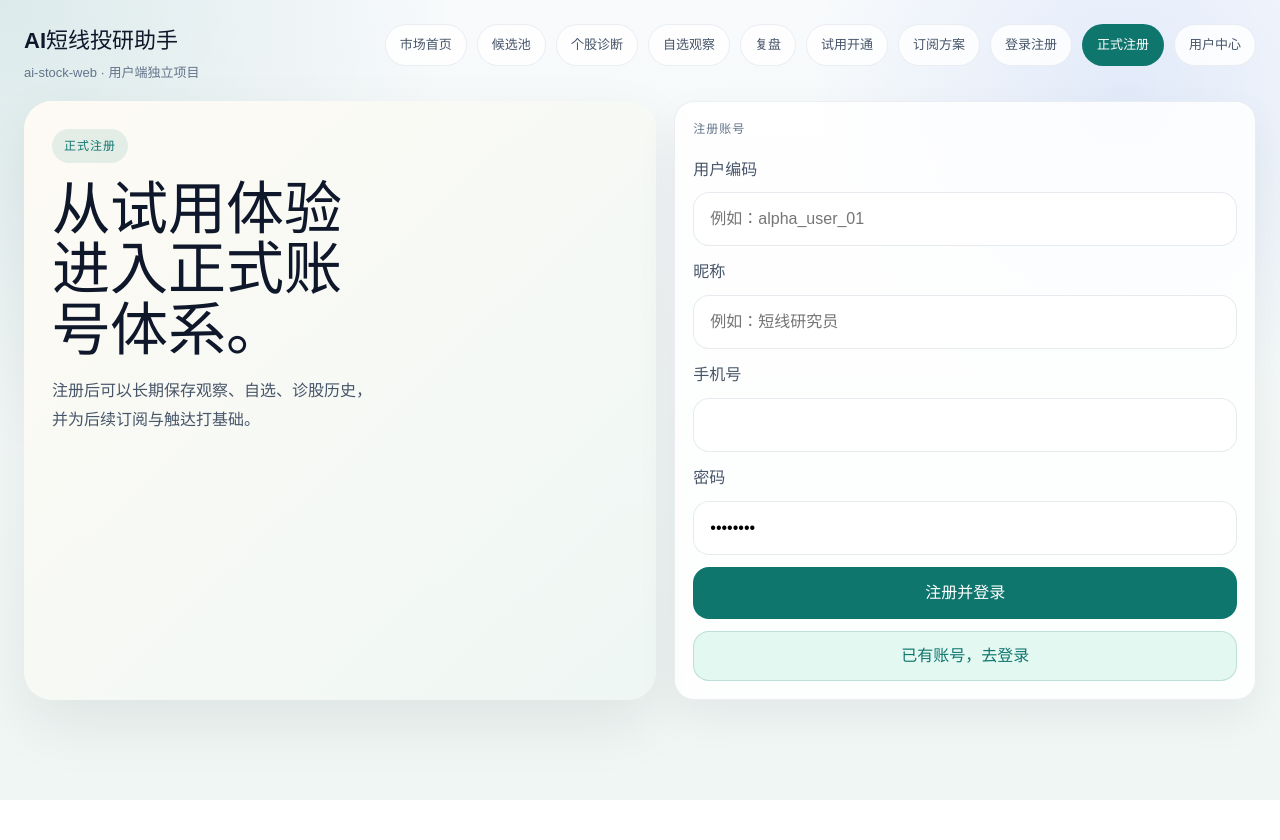
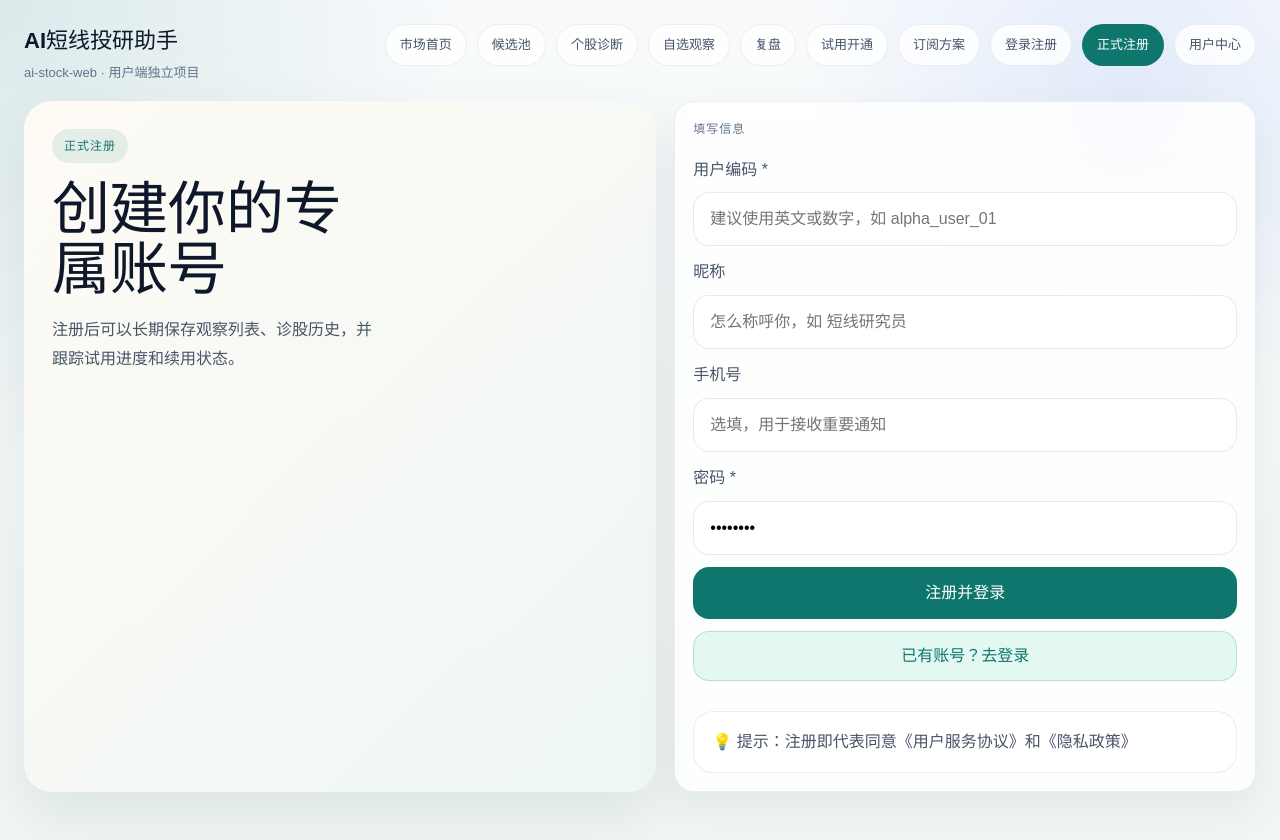
Before and after one commit to wengyanji-cyber/ai-stock-selection, a React (Vite) app in the folder ai-stock-web/: page /register in a window 1280 px wide. Before the commit the page ends 800 px from the top, so only its background shows below. Built offline with nearby package versions, Linux system fonts and the light colour scheme.

Commit message:
feat: 优化登录注册页面的错误提示和文案
改进登录体验，错误提示更友好易懂
- 登录页默认账号改为 demo_user
- 401/404 错误提示人性化
- 注册页添加表单验证
- 添加演示账号提示卡片
- 文案更亲切，使用第二人称

```diff
--- a/ai-stock-web/src/pages/LoginPage.tsx
+++ b/ai-stock-web/src/pages/LoginPage.tsx
@@ -5,7 +5,7 @@ import { loginUserAccount } from '../api/demoApi'
 function LoginPage() {
   const navigate = useNavigate()
   const location = useLocation()
-  const [form, setForm] = useState({ userCode: 'trial_user_a', password: '12345678' })
+  const [form, setForm] = useState({ userCode: 'demo_user', password: 'demo123456' })
   const [isSubmitting, setIsSubmitting] = useState(false)
   const [error, setError] = useState('')
 
@@ -22,7 +22,17 @@ function LoginPage() {
       const redirect = new URLSearchParams(location.search).get('redirect') || '/account'
       navigate(redirect)
     } catch (submitError) {
-      setError(submitError instanceof Error ? submitError.message : '登录失败')
+      if (submitError instanceof Error) {
+        if (submitError.message.includes('401')) {
+          setError('账号或密码错误，请检查后重试。')
+        } else if (submitError.message.includes('404')) {
+          setError('账号不存在，请先注册或试用登录。')
+        } else {
+          setError(submitError.message)
+        }
+      } else {
+        setError('登录失败，请稍后重试。')
+      }
     } finally {
       setIsSubmitting(false)
     }
@@ -33,8 +43,8 @@ function LoginPage() {
       <section className="hero-panel">
         <div className="hero-copy">
           <span className="eyebrow">登录注册</span>
-          <h1>先建立信任，再进入产品和试用流程。</h1>
-          <p>注册之后可以保存自选、同步诊股历史、查看试用进度和续用状态。</p>
+          <h1>欢迎回来！</h1>
+          <p>登录后可以保存自选股票、同步诊股历史、查看试用进度和续用状态。</p>
         </div>
       </section>
       <section className="panel-card form-panel">
@@ -42,19 +52,27 @@ function LoginPage() {
         <div className="stack-list">
           <label className="form-field">
             <span>用户编码</span>
-            <input value={form.userCode} onChange={(event) => setForm((current) => ({ ...current, userCode: event.target.value }))} placeholder="例如：trial_user_a" />
+            <input value={form.userCode} onChange={(event) => setForm((current) => ({ ...current, userCode: event.target.value }))} placeholder="请输入用户编码" />
           </label>
           <label className="form-field">
             <span>密码</span>
             <input type="password" value={form.password} onChange={(event) => setForm((current) => ({ ...current, password: event.target.value }))} placeholder="请输入密码" />
           </label>
           <button className="primary-button" type="button" onClick={() => void handleSubmit()} disabled={isSubmitting}>
-            {isSubmitting ? '登录中...' : '登录并进入用户中心'}
+            {isSubmitting ? '登录中...' : '登录'}
           </button>
-          <button className="secondary-button" type="button" onClick={() => navigate('/register')} disabled={isSubmitting}>
-            去正式注册
-          </button>
-          {error ? <div className="note-card error-card">登录接口异常：{error}</div> : null}
+          <div className="action-row">
+            <button className="secondary-button" type="button" onClick={() => navigate('/trial')} disabled={isSubmitting}>
+              试用登录
+            </button>
+            <button className="secondary-button" type="button" onClick={() => navigate('/register')} disabled={isSubmitting}>
+              注册新账号
+            </button>
+          </div>
+          {error ? <div className="note-card error-card">{error}</div> : null}
+          <div className="note-card">
+            <strong>💡 提示：</strong>演示账号 <code>demo_user</code> / <code>demo123456</code>
+          </div>
         </div>
       </section>
     </div>
--- a/ai-stock-web/src/pages/RegisterPage.tsx
+++ b/ai-stock-web/src/pages/RegisterPage.tsx
@@ -13,12 +13,35 @@ function RegisterPage() {
     setIsSubmitting(true)
     setError('')
 
+    // 简单验证
+    if (!form.userCode?.trim()) {
+      setError('请填写用户编码，建议使用英文或数字组合。')
+      setIsSubmitting(false)
+      return
+    }
+
+    if (!form.password || form.password.length < 6) {
+      setError('密码长度至少 6 位，请重新设置。')
+      setIsSubmitting(false)
+      return
+    }
+
     try {
       await registerUserAccount(form)
       const redirect = new URLSearchParams(location.search).get('redirect') || '/account'
       navigate(redirect)
     } catch (submitError) {
-      setError(submitError instanceof Error ? submitError.message : '注册失败')
+      if (submitError instanceof Error) {
+        if (submitError.message.includes('409')) {
+          setError('该账号已被注册，请换一个试试。')
+        } else if (submitError.message.includes('400')) {
+          setError('密码格式不符合要求，请使用字母 + 数字组合。')
+        } else {
+          setError(submitError.message)
+        }
+      } else {
+        setError('注册失败，请稍后重试。')
+      }
     } finally {
       setIsSubmitting(false)
     }
@@ -29,36 +52,39 @@ function RegisterPage() {
       <section className="hero-panel">
         <div className="hero-copy">
           <span className="eyebrow">正式注册</span>
-          <h1>从试用体验进入正式账号体系。</h1>
-          <p>注册后可以长期保存观察、自选、诊股历史，并为后续订阅与触达打基础。</p>
+          <h1>创建你的专属账号</h1>
+          <p>注册后可以长期保存观察列表、诊股历史，并跟踪试用进度和续用状态。</p>
         </div>
       </section>
       <section className="panel-card form-panel">
-        <div className="section-kicker">注册账号</div>
+        <div className="section-kicker">填写信息</div>
         <div className="stack-list">
           <label className="form-field">
-            <span>用户编码</span>
-            <input value={form.userCode} onChange={(event) => setForm((current) => ({ ...current, userCode: event.target.value }))} placeholder="例如：alpha_user_01" />
+            <span>用户编码 *</span>
+            <input value={form.userCode} onChange={(event) => setForm((current) => ({ ...current, userCode: event.target.value }))} placeholder="建议使用英文或数字，如 alpha_user_01" />
           </label>
           <label className="form-field">
             <span>昵称</span>
-            <input value={form.nickname} onChange={(event) => setForm((current) => ({ ...current, nickname: event.target.value }))} placeholder="例如：短线研究员" />
+            <input value={form.nickname} onChange={(event) => setForm((current) => ({ ...current, nickname: event.target.value }))} placeholder="怎么称呼你，如 短线研究员" />
           </label>
           <label className="form-field">
             <span>手机号</span>
-            <input value={form.mobile} onChange={(event) => setForm((current) => ({ ...current, mobile: event.target.value }))} />
+            <input value={form.mobile} onChange={(event) => setForm((current) => ({ ...current, mobile: event.target.value }))} placeholder="选填，用于接收重要通知" />
           </label>
           <label className="form-field">
-            <span>密码</span>
-            <input type="password" value={form.password} onChange={(event) => setForm((current) => ({ ...current, password: event.target.value }))} />
+            <span>密码 *</span>
+            <input type="password" value={form.password} onChange={(event) => setForm((current) => ({ ...current, password: event.target.value }))} placeholder="至少 6 位，建议字母 + 数字组合" />
           </label>
           <button className="primary-button" type="button" onClick={() => void handleSubmit()} disabled={isSubmitting}>
             {isSubmitting ? '注册中...' : '注册并登录'}
           </button>
           <button className="secondary-button" type="button" onClick={() => navigate('/login')} disabled={isSubmitting}>
-            已有账号，去登录
+            已有账号？去登录
           </button>
-          {error ? <div className="note-card error-card">注册接口异常：{error}</div> : null}
+          {error ? <div className="note-card error-card">{error}</div> : null}
+          <div className="note-card">
+            <strong>💡 提示：</strong>注册即代表同意《用户服务协议》和《隐私政策》
+          </div>
         </div>
       </section>
     </div>
```
